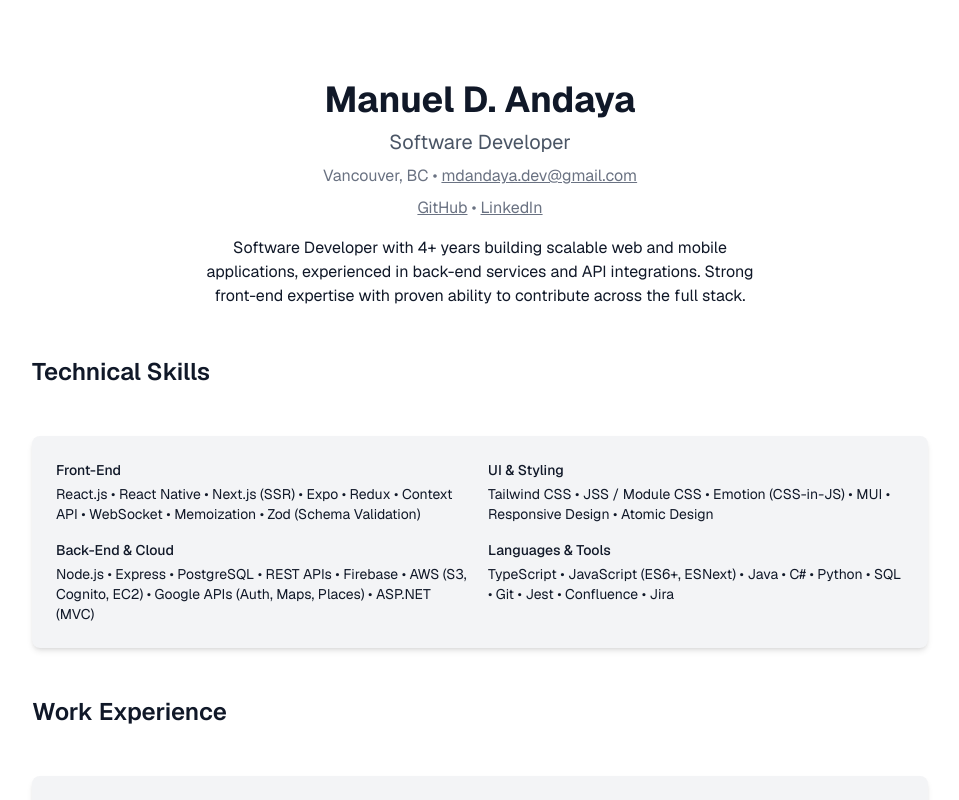
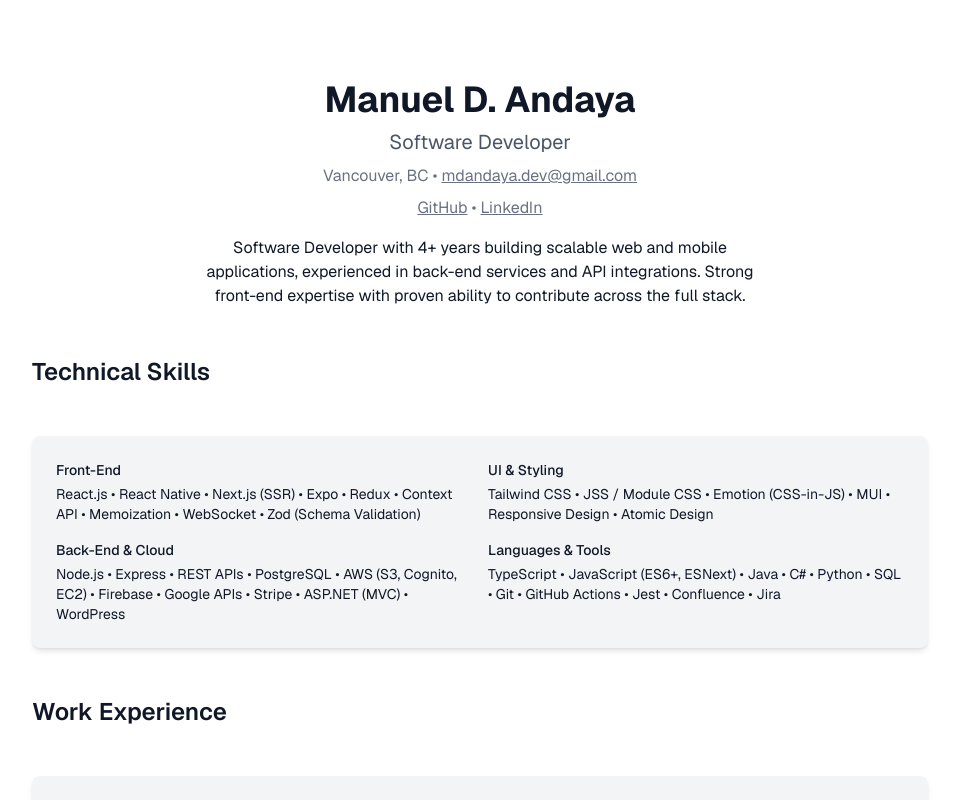
Before and after one commit to mdandaya/mdandaya.github.io, a Next.js app: page / in a window 1280 px wide. Shown: the top 800 px of the page, without its empty margins (160-1119 px from the left). Built offline with nearby package versions, Linux system fonts and the light colour scheme.

Commit message:
tech skills content

```diff
--- a/src/app/page.tsx
+++ b/src/app/page.tsx
@@ -32,7 +32,7 @@ export default function Home() {
           <div className="grid grid-cols-1 sm:grid-cols-2 gap-4 text-sm">
             <div>
               <h3 className="font-medium mb-1">Front-End</h3>
-              <p>React.js • React Native • Next.js (SSR) • Expo • Redux • Context API • WebSocket • Memoization • Zod (Schema Validation)</p>
+              <p>React.js • React Native • Next.js (SSR) • Expo • Redux • Context API • Memoization • WebSocket • Zod (Schema Validation)</p>
             </div>
             <div>
               <h3 className="font-medium mb-1">UI & Styling</h3>
@@ -40,11 +40,11 @@ export default function Home() {
             </div>
             <div>
               <h3 className="font-medium mb-1">Back-End & Cloud</h3>
-              <p>Node.js • Express • PostgreSQL • REST APIs • Firebase • AWS (S3, Cognito, EC2) • Google APIs (Auth, Maps, Places) • ASP.NET (MVC)</p>
+              <p>Node.js • Express • REST APIs • PostgreSQL • AWS (S3, Cognito, EC2) • Firebase • Google APIs • Stripe • ASP.NET (MVC) • WordPress</p>
             </div>
             <div>
               <h3 className="font-medium mb-1">Languages & Tools</h3>
-              <p>TypeScript • JavaScript (ES6+, ESNext) • Java • C# • Python • SQL • Git • Jest • Confluence • Jira</p>
+              <p>TypeScript • JavaScript (ES6+, ESNext) • Java • C# • Python • SQL • Git • GitHub Actions • Jest • Confluence • Jira</p>
             </div>
           </div>
         </div>
```
